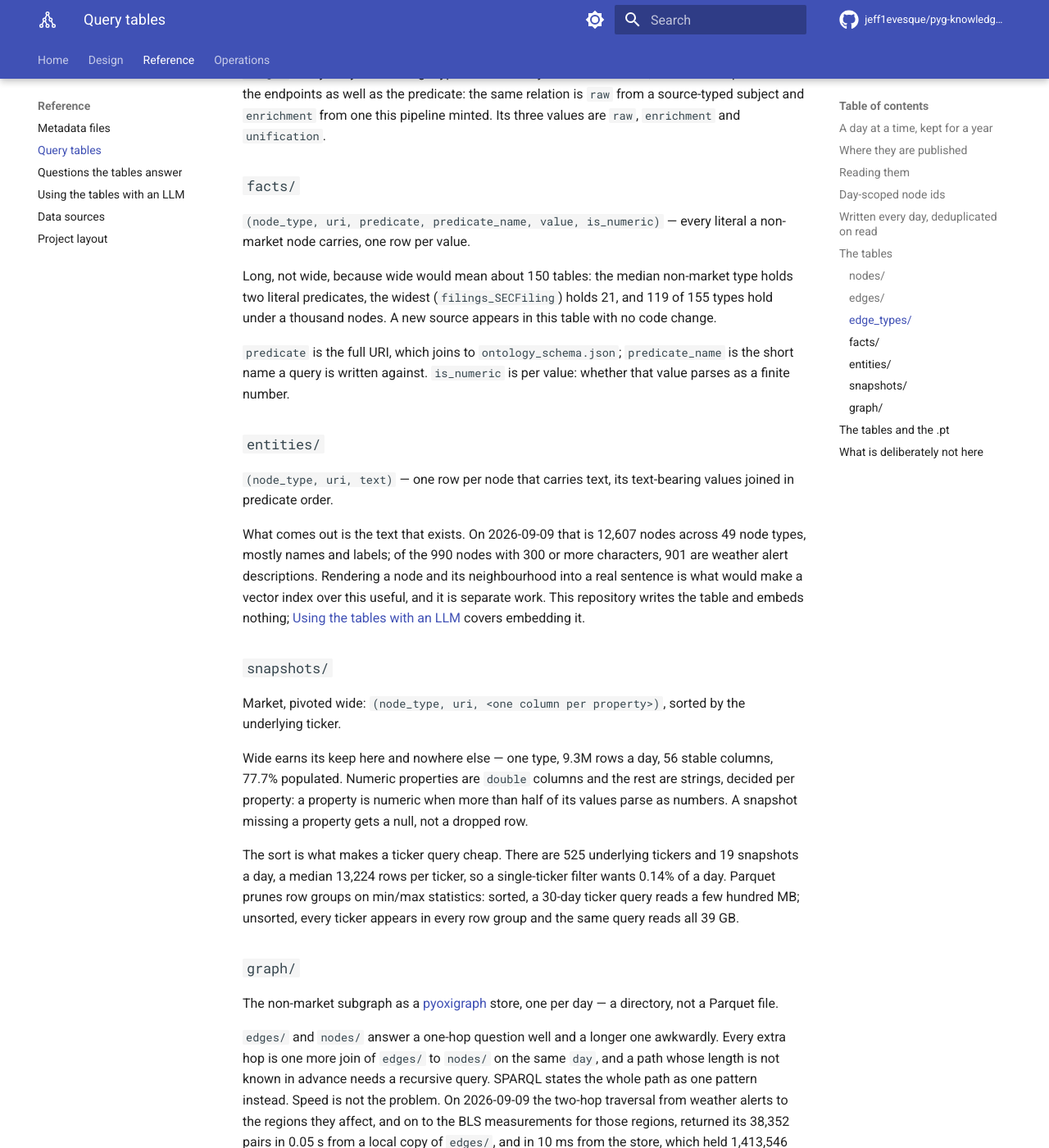
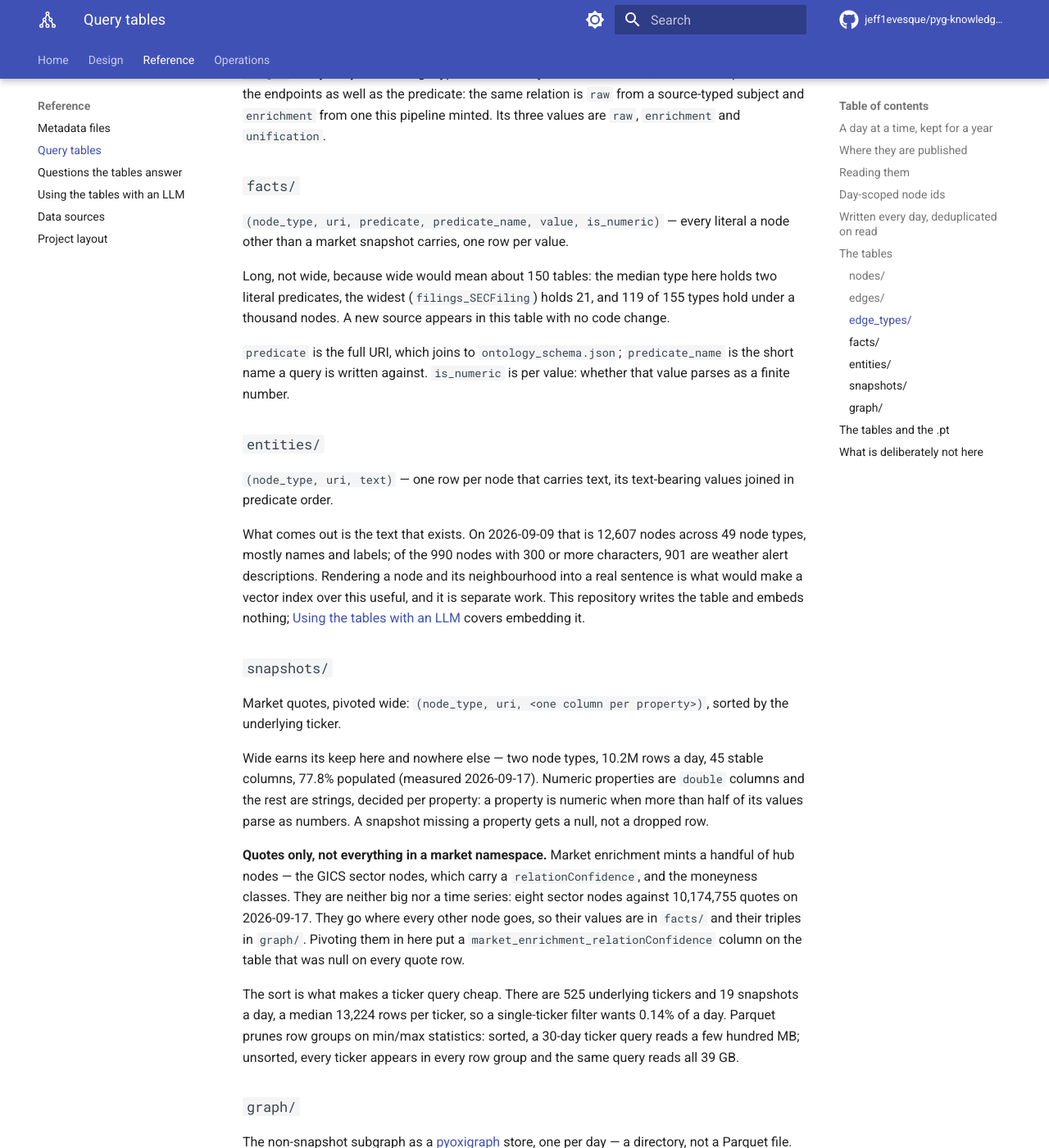
Before and after one commit to jeff1evesque/pyg-knowledge-graph-builder, an MkDocs documentation site: the page built from documentation/reference/tables.md, in a window 1280 px wide and 1400 px high, scrolled down 3833 px. Shown: the whole window at 82% size. Built offline with MkDocs 1.6.1 and Material for MkDocs 9.7.7, drawn with Linux system fonts in a browser that asks for light colours; comment, search, counter and statistics services are not loaded; some of the changed text lies outside the part shown.

Commit message:
#418: tables.md, snapshots/ holds quotes and the hubs go elsewhere

```diff
--- a/documentation/reference/tables.md
+++ b/documentation/reference/tables.md
@@ -18,11 +18,11 @@ on by default, and switched off with `--enable_query_tables false`.
 
 | Artifact | Shape | Measured size/day |
 |---|---|---|
-| `snapshots/` | market, pivoted wide — one row per snapshot | 1.31 GB |
+| `snapshots/` | market quotes, pivoted wide — one row per snapshot | 1.31 GB |
 | `edges/` | `(src_type, src_id, relation, dst_type, dst_id)` | 0.67 GB |
-| `graph/` | the non-market subgraph as a triple store | 0.19 GB |
+| `graph/` | the non-snapshot subgraph as a triple store | 0.19 GB |
 | `nodes/` | `(node_type, node_id, uri)` | 0.13 GB |
-| `facts/` | every non-market literal, long format | 0.04 GB |
+| `facts/` | every literal a snapshot does not carry, long format | 0.04 GB |
 | `entities/` | one row per text-bearing node | ~0.01 GB |
 | `edge_types/` | one row per edge type | <0.01 GB |
 
@@ -176,10 +176,10 @@ minted. Its three values are `raw`, `enrichment` and `unification`.
 ### `facts/`
 
 `(node_type, uri, predicate, predicate_name, value, is_numeric)` — every literal
-a non-market node carries, one row per value.
+a node other than a market snapshot carries, one row per value.
 
-Long, not wide, because wide would mean about 150 tables: the median non-market
-type holds two literal predicates, the widest (`filings_SECFiling`) holds 21,
+Long, not wide, because wide would mean about 150 tables: the median type here
+holds two literal predicates, the widest (`filings_SECFiling`) holds 21,
 and 119 of 155 types hold under a thousand nodes. A new source appears in this
 table with no code change.
 
@@ -202,14 +202,23 @@ embedding it.
 
 ### `snapshots/`
 
-Market, pivoted wide: `(node_type, uri, <one column per property>)`, sorted by
-the underlying ticker.
+Market quotes, pivoted wide: `(node_type, uri, <one column per property>)`,
+sorted by the underlying ticker.
 
-Wide earns its keep here and nowhere else — one type, 9.3M rows a day, 56 stable
-columns, 77.7% populated. Numeric properties are `double` columns and the rest
-are strings, decided per property: a property is numeric when more than half of
-its values parse as numbers. A snapshot missing a property gets a null, not a
-dropped row.
+Wide earns its keep here and nowhere else — two node types, 10.2M rows a day, 45
+stable columns, 77.8% populated (measured 2026-09-17). Numeric properties are
+`double` columns and the rest are strings, decided per property: a property is
+numeric when more than half of its values parse as numbers. A snapshot missing a
+property gets a null, not a dropped row.
+
+**Quotes only, not everything in a market namespace.** Market enrichment mints
+a handful of hub nodes — the GICS sector nodes, which carry a
+`relationConfidence`, and the moneyness classes. They are neither big nor a
+time series: eight sector nodes against 10,174,755 quotes on 2026-09-17. They
+go where every other node goes, so their values are in `facts/` and their
+triples in `graph/`. Pivoting them in here put a
+`market_enrichment_relationConfidence` column on the table that was null on
+every quote row.
 
 The sort is what makes a ticker query cheap. There are 525 underlying tickers
 and 19 snapshots a day, a median 13,224 rows per ticker, so a single-ticker
@@ -219,7 +228,7 @@ appears in every row group and the same query reads all 39 GB.
 
 ### `graph/`
 
-The non-market subgraph as a [pyoxigraph](https://pyoxigraph.readthedocs.io/)
+The non-snapshot subgraph as a [pyoxigraph](https://pyoxigraph.readthedocs.io/)
 store, one per day — a directory, not a Parquet file.
 
 `edges/` and `nodes/` answer a one-hop question well and a longer one
@@ -252,12 +261,17 @@ about 185 MB, so 30 days of stores would be about 5.6 GB and a year about
 open one day's store for a multi-hop question about that day, and read `edges/`
 and `nodes/` for anything spanning more.
 
-**No market data enters it.** At the store's rate, about 131 bytes a triple,
-market's ~415M triples a day would be about 54 GB, and it is a time series of
+**No snapshot enters it.** At the store's rate, about 131 bytes a triple, the
+quotes' ~415M triples a day would be about 54 GB, and they are a time series of
 numbers carrying one edge per snapshot — not a shape a triple store earns
 anything on.
 
-Market *terms* do appear, which is not the same thing. The statements about the
+Market's *hub* nodes do, and that is the point of them: `EquitySector`
+`relatedToEconomicSector` `EconomicSector` is how market reaches the economic
+sectors, and a multi-hop question about that route is the kind of question the
+store exists for. A handful of hubs costs the store nothing.
+
+Market *terms* appear as well, which is different again. The statements about the
 vocabulary — the derived `rdfs:subClassOf` hierarchy, the observed domains and
 ranges, the provenance markers — have predicate and class URIs as their subjects
 rather than entities, so they describe no source's data and belong to none of
@@ -298,8 +312,9 @@ is here, so the sections above describe the tables alone.
 
 ## What is deliberately not here
 
-- **Market literals in `facts/`, and market subjects in `graph/`.** They are in
-  `snapshots/` and in `edges/`.
+- **A snapshot's literals in `facts/`, and snapshot subjects in `graph/`.**
+  They are in `snapshots/` and in `edges/`. Market's sector and moneyness hub
+  nodes are not snapshots and are in `facts/` and `graph/` like anything else.
 - **A triple whose object is a URI nothing typed.** It is no edge, and putting a
   dangling pointer in a `value` column would have consumers reading it as a name.
 - **Anything that answers a question the data cannot.** See
```
